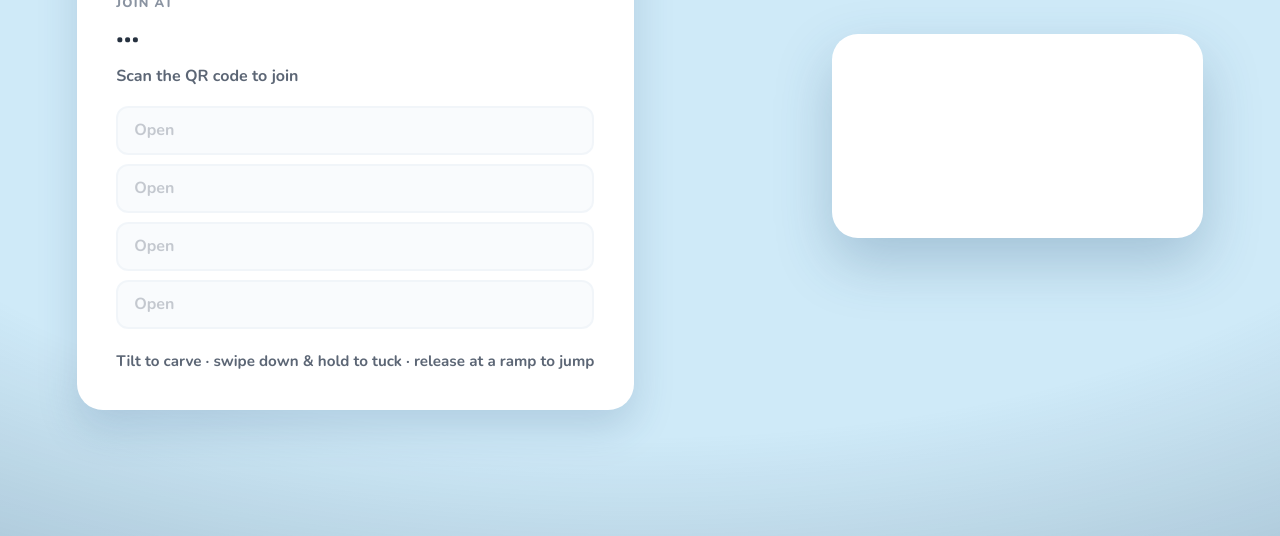
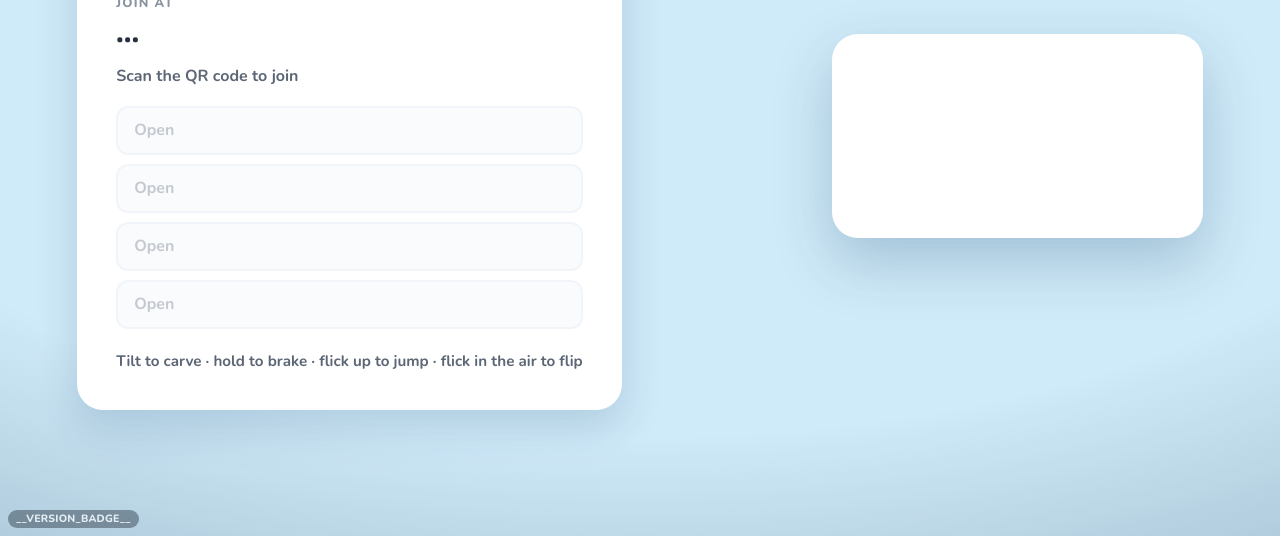
Before and after one commit to tim4724/Powder-Party, a website: page public/display/index.html in a window 1280 px wide. Shown: the part 264-800 px from the top of the page. Drawn offline with nearby package versions, Linux system fonts and the light colour scheme.

Commit message:
feat(server): show version + commit hash on preview deployments
A small bottom-left build badge stamped with the bare semver + short commit
sha (e.g. "0.1.0 · #6d64047"), so you can tell exactly which build a preview
URL is serving. The server fills a __VERSION_BADGE__ placeholder ONLY on a
preview deployment (APP_ENV != production AND a GIT_SHA is set); it's empty on
local dev and production, and the .build-badge element hides itself when empty
(:empty), so the markup can live on every page. The preview workflow already
passes APP_ENV=preview + GIT_SHA, so no CI change is needed.

Shared .build-badge style in theme.css (display + controller both load it).
Also fixes the display lobby's stale control hint to match the new scheme
(hold to brake / flick up to jump / flick in the air to flip).

Co-Authored-By: Claude Opus 4.8 (1M context) <noreply@anthropic.com>

```diff
--- a/public/display/index.html
+++ b/public/display/index.html
@@ -50,7 +50,7 @@
         <div class="seat seat--open"><span class="seat__open">Open</span></div>
         <div class="seat seat--open"><span class="seat__open">Open</span></div>
       </div>
-      <div class="lobby__hint">Tilt to carve · swipe down &amp; hold to tuck · release at a ramp to jump</div>
+      <div class="lobby__hint">Tilt to carve · hold to brake · flick up to jump · flick in the air to flip</div>
     </div>
     <div class="lobby__right">
       <div class="qr-card"><canvas id="qr"></canvas></div>
@@ -79,6 +79,9 @@
     </div>
   </section>
 
+  <!-- Build stamp — populated by the server only on a preview deployment; :empty (hidden) otherwise. -->
+  <div class="build-badge" role="status" aria-label="build version">__VERSION_BADGE__</div>
+
   <script type="module" src="/display/main.js?v=__APP_V__"></script>
 </body>
 </html>
--- a/public/shared/theme.css
+++ b/public/shared/theme.css
@@ -203,6 +203,25 @@ body {
   color: var(--ink-3);
 }
 
+/* Build badge — a tiny fixed version + commit stamp the SERVER fills (via the
+   __VERSION_BADGE__ placeholder) only on a PREVIEW deployment. It's :empty on
+   local dev / production and hides itself, so the markup can live on every page.
+   Bottom-LEFT to stay clear of the controller's bottom-right latency chip. */
+.build-badge {
+  position: fixed;
+  left: calc(0.5rem + env(safe-area-inset-left));
+  bottom: calc(0.5rem + env(safe-area-inset-bottom));
+  z-index: 40;
+  padding: 0.22rem 0.5rem;
+  font-family: var(--font-body); font-weight: 800; font-size: 0.66rem;
+  letter-spacing: 0.02em; line-height: 1; font-variant-numeric: tabular-nums;
+  color: #fff;
+  background: color-mix(in srgb, var(--ink) 70%, transparent);
+  border-radius: var(--r-pill);
+  opacity: 0.62; pointer-events: none; user-select: none;
+}
+.build-badge:empty { display: none; }
+
 /* Field — a sunken input/value box. */
 .field {
   background: var(--surface-2);
--- a/server/index.js
+++ b/server/index.js
@@ -28,6 +28,11 @@ const IS_PROD = APP_ENV === 'production';
 
 function getShortSha(sha) { return sha ? sha.slice(0, 7) : null; }
 const VERSION_LABEL = APP_VERSION + (!IS_PROD && getShortSha(GIT_SHA) ? ' (#' + getShortSha(GIT_SHA) + ')' : '');
+// Visible build stamp — ONLY on a preview deployment (non-prod AND a GIT_SHA is
+// set). Empty for local dev (no sha) and production, so the `.build-badge`
+// element it fills is :empty and hides itself. Inputs are trusted (package.json
+// version + the CI-provided commit sha), so no escaping needed.
+const VERSION_BADGE = (!IS_PROD && getShortSha(GIT_SHA)) ? (APP_VERSION + ' · #' + getShortSha(GIT_SHA)) : '';
 
 const MIME_TYPES = {
   '.html': 'text/html',
@@ -171,6 +176,7 @@ const server = http.createServer((req, res) => {
       let text = data.toString('utf8');
       text = text.replace(/__APP_VERSION__/g, VERSION_LABEL)
                  .replace(/__APP_V__/g, APP_VERSION)
+                 .replace(/__VERSION_BADGE__/g, VERSION_BADGE)
                  .replace(/__CSP_NONCE__/g, nonce);
       data = Buffer.from(text);
       const iframeable = urlPath === '/display/index.html' || urlPath === '/controller/index.html';
```
Also changed, not shown: public/controller/index.html (+3 -0 lines).
